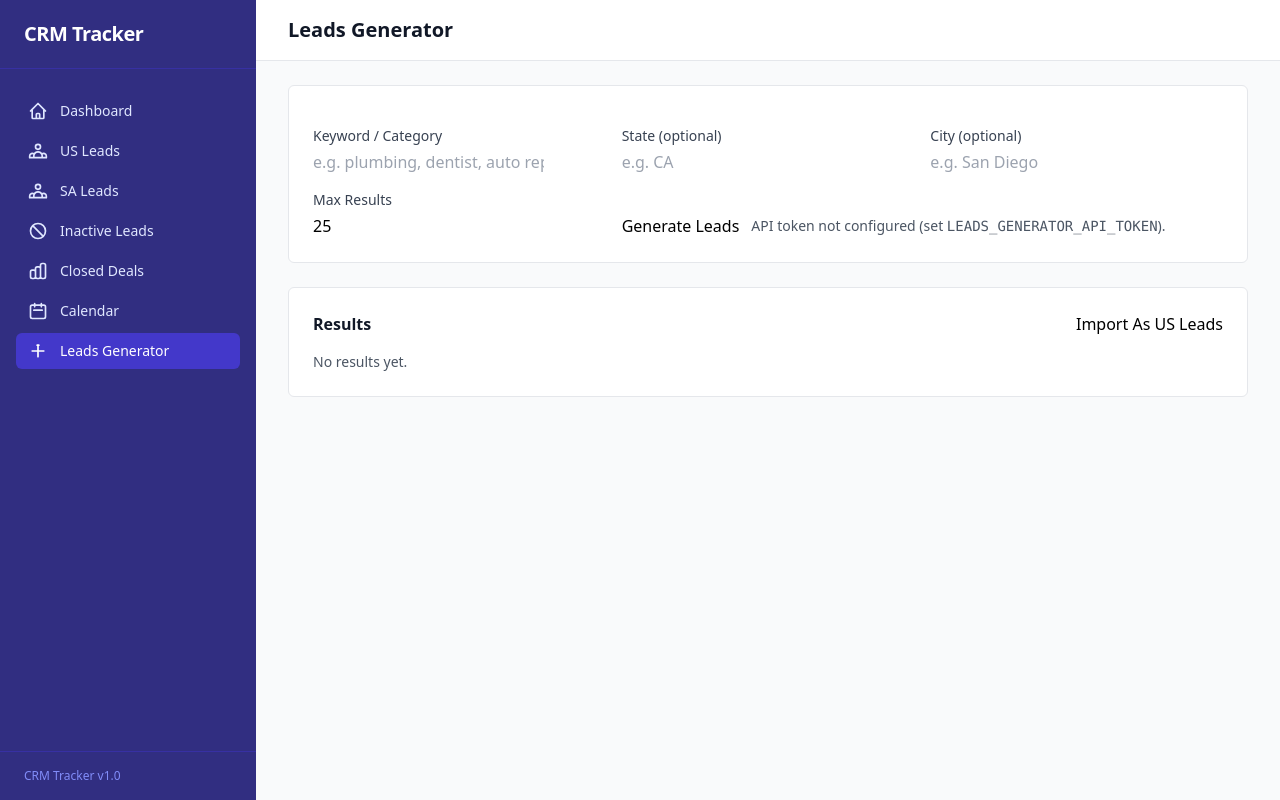
After one commit to simonburger-web/crm-tracker, a Django app: page /leads/generator/ in a window 1280 px wide. The commit adds this page. Run offline with Django 5.2, Linux system fonts and the light colour scheme; some libraries are stand-ins or nearby versions.

Commit message:
Add Leads Generator section

```diff
--- a/crm/forms.py
+++ b/crm/forms.py
@@ -58,3 +58,29 @@ class NoteForm(forms.ModelForm):
         widgets = {
             'body': forms.Textarea(attrs={'class': 'form-input', 'rows': 3, 'placeholder': 'Add a note...'}),
         }
+
+
+class LeadsGeneratorForm(forms.Form):
+    keyword = forms.CharField(
+        required=True,
+        widget=forms.TextInput(attrs={'class': 'form-input', 'placeholder': 'e.g. plumbing, dentist, auto repair'}),
+        label='Keyword / Category',
+    )
+    state = forms.CharField(
+        required=False,
+        widget=forms.TextInput(attrs={'class': 'form-input', 'placeholder': 'e.g. CA'}),
+        label='State (optional)',
+    )
+    city = forms.CharField(
+        required=False,
+        widget=forms.TextInput(attrs={'class': 'form-input', 'placeholder': 'e.g. San Diego'}),
+        label='City (optional)',
+    )
+    max_results = forms.IntegerField(
+        required=False,
+        initial=25,
+        min_value=1,
+        max_value=500,
+        widget=forms.NumberInput(attrs={'class': 'form-input'}),
+        label='Max Results',
+    )
--- a/crm/urls.py
+++ b/crm/urls.py
@@ -21,4 +21,5 @@ urlpatterns = [
     path('meetings/new/', views.meeting_create, name='meeting_create'),
     path('meetings/<int:pk>/edit/', views.meeting_edit, name='meeting_edit'),
     path('meetings/<int:pk>/delete/', views.meeting_delete, name='meeting_delete'),
+    path('leads/generator/', views.leads_generator, name='leads_generator'),
 ]
--- a/crm/views.py
+++ b/crm/views.py
@@ -1,8 +1,32 @@
 from datetime import date, timedelta
+import os
 from django.shortcuts import render, get_object_or_404, redirect
 from django.db.models import Q, Sum, Count
 from .models import Contact, Deal, Note, Meeting
-from .forms import ContactForm, DealForm, NoteForm, MeetingForm
+from .forms import ContactForm, DealForm, NoteForm, MeetingForm, LeadsGeneratorForm
+
+
+def _leads_generator_fetch(*, keyword: str, state: str = '', city: str = '', max_results: int = 25):
+    """
+    Fetch businesses matching filters, ideally restricted to "no website".
+
+    This is intentionally implemented as a provider hook. You need to decide which
+    provider/API this project uses (the token must NOT be committed).
+
+    Expected return format: list[dict] with keys:
+      - name (str)
+      - phone (str|None)
+      - website (str|None)  (should be None/'' for "no website")
+      - address (str|None)
+      - source_id (str|None) (provider id)
+    """
+    token = os.environ.get('LEADS_GENERATOR_API_TOKEN', '').strip()
+    if not token:
+        raise RuntimeError('LEADS_GENERATOR_API_TOKEN is not set')
+
+    # Provider-specific implementation goes here.
+    # Once you confirm the provider, we can implement the API call and parsing.
+    raise NotImplementedError('Leads generator provider is not configured yet')
 
 
 def dashboard(request):
@@ -236,3 +260,76 @@ def note_delete(request, pk):
             return redirect('contact_detail', pk=contact_pk)
         return redirect('deal_detail', pk=deal_pk)
     return render(request, 'crm/note_confirm_delete.html', {'note': note})
+
+
+def leads_generator(request):
+    """
+    Leads Generator: scrape/fetch US businesses with no websites, then import as US leads.
+    """
+    session_key = 'leads_generator_last_results'
+    results = request.session.get(session_key) or []
+    error = None
+    imported_count = None
+
+    if request.method == 'POST':
+        action = request.POST.get('action', 'search')
+        if action == 'import':
+            to_import = request.session.get(session_key) or []
+            created = 0
+            for r in to_import:
+                name = (r.get('name') or '').strip()
+                if not name:
+                    continue
+                phone = (r.get('phone') or '').strip()
+                company = (r.get('company') or '').strip()
+                if not company:
+                    company = name
+                Contact.objects.create(
+                    name=name,
+                    phone=phone,
+                    company=company,
+                    region='us',
+                    status='lead',
+                )
+                created += 1
+            imported_count = created
+            request.session[session_key] = []
+            results = []
+            form = LeadsGeneratorForm()
+        else:
+            form = LeadsGeneratorForm(request.POST)
+            if form.is_valid():
+                cd = form.cleaned_data
+                try:
+                    fetched = _leads_generator_fetch(
+                        keyword=cd['keyword'],
+                        state=cd.get('state') or '',
+                        city=cd.get('city') or '',
+                        max_results=cd.get('max_results') or 25,
+                    )
+                    # Defensive normalization for the template/session
+                    results = []
+                    for r in fetched[: (cd.get('max_results') or 25)]:
+                        results.append({
+                            'name': (r.get('name') or '').strip(),
+                            'company': (r.get('company') or r.get('name') or '').strip(),
+                            'phone': (r.get('phone') or '').strip(),
+                            'website': (r.get('website') or '').strip(),
+                            'address': (r.get('address') or '').strip(),
+                            'source_id': (r.get('source_id') or '').strip(),
+                        })
+                    request.session[session_key] = results
+                except Exception as e:
+                    error = str(e)
+            else:
+                error = 'Please fix the form errors.'
+    else:
+        form = LeadsGeneratorForm()
+
+    return render(request, 'crm/leads_generator.html', {
+        'form': form,
+        'results': results,
+        'error': error,
+        'imported_count': imported_count,
+        'token_configured': bool(os.environ.get('LEADS_GENERATOR_API_TOKEN', '').strip()),
+    })
--- a/templates/base.html
+++ b/templates/base.html
@@ -53,6 +53,10 @@
         <svg class="w-5 h-5" fill="none" stroke="currentColor" viewBox="0 0 24 24"><path stroke-linecap="round" stroke-linejoin="round" stroke-width="2" d="M8 7V3m8 4V3m-9 8h10M5 21h14a2 2 0 002-2V7a2 2 0 00-2-2H5a2 2 0 00-2 2v12a2 2 0 002 2z"/></svg>
         Calendar
       </a>
+      <a href="{% url 'leads_generator' %}" class="flex items-center gap-3 px-3 py-2 rounded-md text-sm font-medium {% if request.resolver_match.url_name == 'leads_generator' %}bg-indigo-700 text-white{% else %}text-indigo-100 hover:bg-indigo-800{% endif %}">
+        <svg class="w-5 h-5" fill="none" stroke="currentColor" viewBox="0 0 24 24"><path stroke-linecap="round" stroke-linejoin="round" stroke-width="2" d="M11 5h2m-1 0v14m-7-7h14"/></svg>
+        Leads Generator
+      </a>
     </nav>
     <div class="px-6 py-4 border-t border-indigo-800 text-xs text-indigo-400">
       CRM Tracker v1.0
--- /dev/null
+++ b/templates/crm/leads_generator.html
@@ -0,0 +1,104 @@
+{% extends "base.html" %}
+
+{% block title %}Leads Generator{% endblock %}
+{% block page_title %}Leads Generator{% endblock %}
+
+{% block content %}
+  <div class="max-w-5xl space-y-6">
+    {% if imported_count != None %}
+      <div class="rounded-md border border-green-200 bg-green-50 px-4 py-3 text-sm text-green-900">
+        Imported {{ imported_count }} leads into US Leads.
+      </div>
+    {% endif %}
+
+    {% if error %}
+      <div class="rounded-md border border-red-200 bg-red-50 px-4 py-3 text-sm text-red-900">
+        {{ error }}
+      </div>
+    {% endif %}
+
+    <div class="rounded-md border border-gray-200 bg-white p-6">
+      <form method="post" class="space-y-4">
+        {% csrf_token %}
+        <input type="hidden" name="action" value="search" />
+
+        <div class="grid grid-cols-1 md:grid-cols-3 gap-4">
+          <div>
+            <label class="block text-sm font-medium text-gray-700 mb-1">{{ form.keyword.label }}</label>
+            {{ form.keyword }}
+            {% if form.keyword.errors %}<p class="text-sm text-red-600 mt-1">{{ form.keyword.errors|striptags }}</p>{% endif %}
+          </div>
+          <div>
+            <label class="block text-sm font-medium text-gray-700 mb-1">{{ form.state.label }}</label>
+            {{ form.state }}
+            {% if form.state.errors %}<p class="text-sm text-red-600 mt-1">{{ form.state.errors|striptags }}</p>{% endif %}
+          </div>
+          <div>
+            <label class="block text-sm font-medium text-gray-700 mb-1">{{ form.city.label }}</label>
+            {{ form.city }}
+            {% if form.city.errors %}<p class="text-sm text-red-600 mt-1">{{ form.city.errors|striptags }}</p>{% endif %}
+          </div>
+        </div>
+
+        <div class="grid grid-cols-1 md:grid-cols-3 gap-4 items-end">
+          <div>
+            <label class="block text-sm font-medium text-gray-700 mb-1">{{ form.max_results.label }}</label>
+            {{ form.max_results }}
+            {% if form.max_results.errors %}<p class="text-sm text-red-600 mt-1">{{ form.max_results.errors|striptags }}</p>{% endif %}
+          </div>
+
+          <div class="md:col-span-2 flex gap-3">
+            <button type="submit" class="btn-primary">Generate Leads</button>
+            <div class="text-sm text-gray-600 self-center">
+              {% if token_configured %}
+                API token configured.
+              {% else %}
+                API token not configured (set <span class="font-mono">LEADS_GENERATOR_API_TOKEN</span>).
+              {% endif %}
+            </div>
+          </div>
+        </div>
+      </form>
+    </div>
+
+    <div class="rounded-md border border-gray-200 bg-white p-6">
+      <div class="flex items-center justify-between">
+        <h2 class="text-base font-semibold text-gray-900">Results</h2>
+        <form method="post">
+          {% csrf_token %}
+          <input type="hidden" name="action" value="import" />
+          <button type="submit" class="btn-secondary" {% if not results %}disabled{% endif %}>Import As US Leads</button>
+        </form>
+      </div>
+
+      {% if not results %}
+        <p class="mt-4 text-sm text-gray-600">No results yet.</p>
+      {% else %}
+        <div class="mt-4 overflow-x-auto">
+          <table class="min-w-full text-sm">
+            <thead>
+              <tr class="text-left text-gray-500 border-b">
+                <th class="py-2 pr-4">Business</th>
+                <th class="py-2 pr-4">Phone</th>
+                <th class="py-2 pr-4">Website</th>
+                <th class="py-2 pr-4">Address</th>
+              </tr>
+            </thead>
+            <tbody class="divide-y">
+              {% for r in results %}
+                <tr>
+                  <td class="py-2 pr-4 font-medium text-gray-900">{{ r.name }}</td>
+                  <td class="py-2 pr-4 text-gray-700">{{ r.phone }}</td>
+                  <td class="py-2 pr-4 text-gray-700">
+                    {% if r.website %}{{ r.website }}{% else %}<span class="text-gray-400">None</span>{% endif %}
+                  </td>
+                  <td class="py-2 pr-4 text-gray-700">{{ r.address }}</td>
+                </tr>
+              {% endfor %}
+            </tbody>
+          </table>
+        </div>
+      {% endif %}
+    </div>
+  </div>
+{% endblock %}
```
